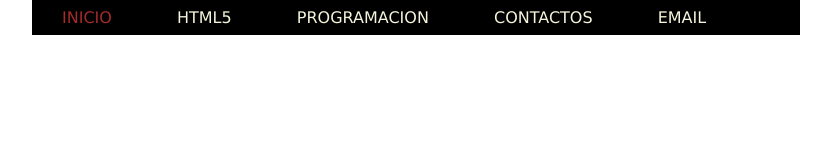
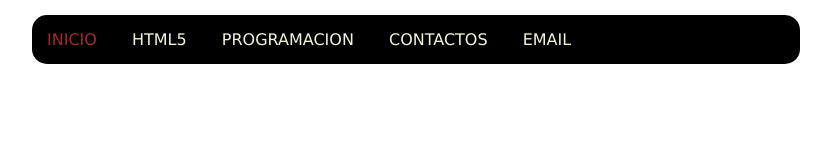
Before and after one commit to villafrancisco/Tips-and-Tricks-Css, a plain HTML site: page menu dinamico/index.html in a window 1280 px wide. Shown: the whole page, without its empty margins (224-1055 px from the left). Drawn offline with Linux system fonts and the light colour scheme.

Commit message:
menu mejorado

```diff
--- a/menu dinamico/style.css
+++ b/menu dinamico/style.css
@@ -1,41 +1,37 @@
 * {
   margin: 0;
   padding: 0;
-  text-decoration: none;
+}
+
+nav {
+  font-family: Verdana, Geneva, Tahoma, sans-serif;
+
+  background-color: black;
+  border-radius: 15px 15px;
+  width: 60%;
+  margin: 15px auto;
+}
+ul {
   list-style: none;
 }
-body {
-  font-family: Verdana, Geneva, Tahoma, sans-serif;
+ul li a {
+  text-decoration: none;
 }
-nav {
-  background-color: black;
-  margin: 0 auto;
-  width: 60%;
-}
-.menu_principal li {
-  line-height: 35px;
-}
-
 nav > ul li {
   display: inline-block;
 }
 nav ul li a {
   color: beige;
-
   display: block;
-
   font-size: 16px;
-  background: black;
-  padding-left: 30px;
-  padding-right: 30px;
-  transition: 0.4s;
+  padding: 15px;
+  /*background: black;*/
 }
 nav ul li a:hover,
 nav ul li a.activar {
   color: brown;
 }
 nav ul li:hover > ul {
-  /* top: 50px; */
   opacity: 1;
   visibility: visible;
   transition: 0.3s linear;
@@ -43,7 +39,6 @@ nav ul li:hover > ul {
 
 nav ul ul {
   position: absolute;
-
   border-top: 3px brown solid;
   opacity: 0;
   visibility: hidden;
@@ -56,13 +51,14 @@ nav ul ul li {
   border-top: none;
 }
 nav ul ul li a {
-  line-height: 30px;
+  padding: 15px;
+  background-color: black;
 }
 nav ul ul ul {
   border-top: none;
 }
 nav ul ul ul li {
   position: relative;
-  top: -30px;
+  top: -50px;
   left: 150px;
 }
```
